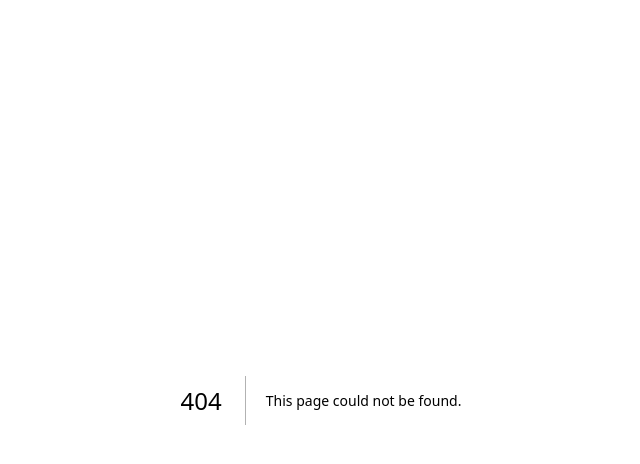
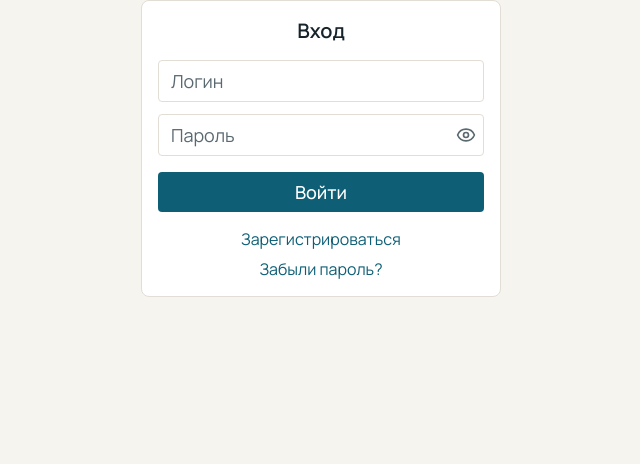
Before and after one commit to viseko/lj-reborn, a Next.js app in the folder frontend/: page /login in a window 1280 px wide. Before the commit this address had no page. Shown: the top 464 px of the page, without its empty margins (319-959 px from the left). Built offline with nearby package versions, Linux system fonts and the light colour scheme; no server answers.

Commit message:
feat(frontend): add login page

```diff
--- /dev/null
+++ b/frontend/app/login/page.tsx
@@ -0,0 +1 @@
+export { LoginPage as default } from "@/pages/login";
--- /dev/null
+++ b/frontend/src/features/auth/login-form/LoginForm.tsx
@@ -0,0 +1,94 @@
+"use client";
+
+import { useState, type FormHTMLAttributes, type SubmitEvent } from "react";
+import { useRouter } from "next/navigation";
+
+import { loginSchema } from "@lj/shared";
+
+import { Input } from "@/shared/ui/Input/Input";
+import { ApiError } from "@/shared/api/clients";
+import { useUserStore } from "@/entities/user/model/store";
+
+import { useFormState } from "@/shared/lib/useFormState";
+import { FormCard } from "@/shared/ui/FormCard/FormCard";
+import { zodErrorsToFields } from "@/shared/lib/zodErrorsToFields";
+
+type FormValues = {
+  login: string;
+  password: string;
+};
+
+const initialValues: FormValues = {
+  login: "",
+  password: "",
+};
+
+type FormErrors = Partial<Record<keyof FormValues, string>>;
+
+export const LoginForm = ({ ...props }: FormHTMLAttributes<HTMLFormElement>) => {
+  const { values, handleChange } = useFormState<FormValues>(initialValues);
+  const [errors, setErrors] = useState<FormErrors>();
+  const [submitError, setSubmitError] = useState<string | null>(null);
+  const login = useUserStore((state) => state.login);
+  const router = useRouter();
+
+  const handleSubmit = async (event: SubmitEvent<HTMLFormElement>) => {
+    event.preventDefault();
+
+    setSubmitError(null);
+
+    const result = loginSchema.safeParse(values);
+    if (!result.success) {
+      setErrors(zodErrorsToFields<FormValues>(result.error));
+      return;
+    }
+
+    setErrors({});
+
+    try {
+      await login(result.data.login, result.data.password);
+      router.push("/");
+    } catch (err) {
+      if (err instanceof ApiError) {
+        setSubmitError(err.message);
+      }
+    }
+  };
+
+  const formFooter = (
+    <>
+      <a href="/register">Зарегистрироваться</a>
+      <a href="/forgot">Забыли пароль?</a>
+    </>
+  );
+
+  return (
+    <FormCard
+      title="Вход"
+      submitLabel="Войти"
+      submitError={submitError}
+      onSubmit={handleSubmit}
+      footer={formFooter}
+      {...props}
+    >
+      <Input
+        type="text"
+        name="login"
+        placeholder="Логин"
+        value={values.login}
+        error={errors?.login}
+        onChange={handleChange}
+        required
+      />
+      <Input
+        type="password"
+        name="password"
+        placeholder="Пароль"
+        value={values.password}
+        error={errors?.password}
+        onChange={handleChange}
+        required
+      />
+    </FormCard>
+  );
+};
--- /dev/null
+++ b/frontend/src/features/auth/login-form/index.tsx
@@ -0,0 +1 @@
+export { LoginForm } from "./LoginForm";
--- /dev/null
+++ b/frontend/src/pages/login/LoginPage.tsx
@@ -0,0 +1,5 @@
+import { LoginForm } from "@/features/auth/login-form";
+
+export const LoginPage = () => {
+  return <LoginForm />;
+};
--- /dev/null
+++ b/frontend/src/pages/login/index.tsx
@@ -0,0 +1 @@
+export { LoginPage } from "./LoginPage";
--- a/frontend/src/features/auth/register-form/RegisterForm.module.scss
+++ b/frontend/src/shared/ui/FormCard/FormCard.module.scss
@@ -23,12 +23,16 @@
   gap: var(--space-3);
 }
 
-.links {
-  font-size: var(--font-size-sm);
+.footer {
+  display: flex;
+  flex-direction: column;
+  gap: var(--space-2);
   text-align: center;
+  text-wrap: balance;
 
   a {
     color: var(--cl-primary);
+    font-size: var(--font-size-sm);
 
     &:hover {
       color: var(--cl-primary-hover);
--- a/packages/shared/src/index.ts
+++ b/packages/shared/src/index.ts
@@ -17,9 +17,9 @@ export const registerSchema = z.object({
 });
 
 // Берём только нужные поля из схемы регистрации
-export const loginSchema = registerSchema.pick({
-  login: true,
-  password: true,
+export const loginSchema = z.object({
+  login: z.string().min(1, "Введите логин"),
+  password: z.string().min(1, "Введите пароль"),
 });
 
 export const forgotPasswordSchema = z.object({
```
Also changed, not shown: frontend/src/features/auth/register-form/RegisterForm.tsx (+22 -32 lines), 3 other files (tests, documents, lock files or other folders).
